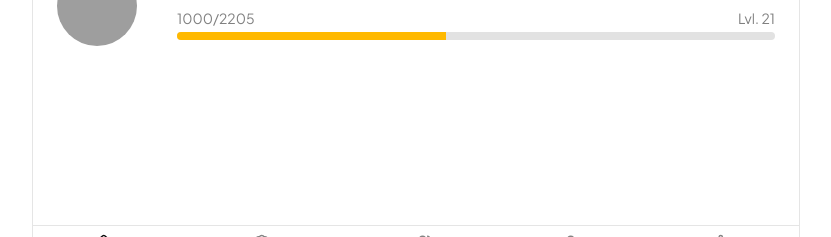
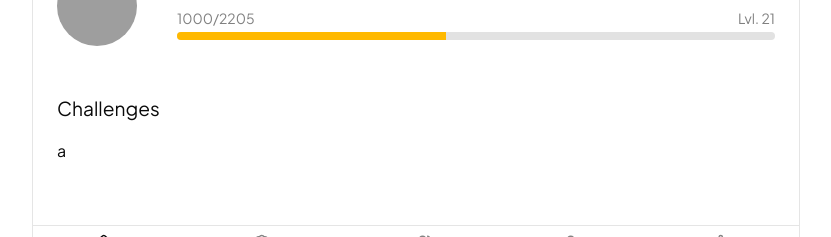
Before and after one commit to soranonvalid/kodelingo-web, a React (Vite) app: page / in a window 1280 px wide. Shown: the part 516-753 px from the top of the page, without its empty margins (224-1055 px from the left). Built offline with nearby package versions, Linux system fonts and the light colour scheme; no server answers; grey boxes are pictures that could not be loaded.

Commit message:
home ui mid 2

```diff
--- /dev/null
+++ b/src/components/ui/sectionHead.tsx
@@ -0,0 +1,38 @@
+import { ArrowRight } from "lucide-react";
+import type { ReactNode } from "react";
+import { useNavigate } from "react-router-dom";
+
+interface props {
+  children: ReactNode;
+  title: string | number;
+  path?: string;
+  fx?: boolean;
+}
+
+const SectionHead = ({ children, fx = false, title, path }: props) => {
+  const navigate = useNavigate();
+  return (
+    <section className="py-6 flex flex-col gap-4 w-full">
+      <div
+        onClick={
+          path
+            ? () => {
+                navigate(path);
+              }
+            : undefined
+        }
+        className={`flex items-center gap-5  transition-smooth ${
+          fx && "cursor-pointer opacity-75 hover:opacity-100"
+        }`}
+      >
+        <h1 className="text-[1.2rem]">{title}</h1>
+        {path && <ArrowRight strokeWidth={1.5} />}
+      </div>
+      <div className="flex sm:flex-row flex-col gap-2 sm:gap-10 items-center w-full">
+        {children}
+      </div>
+    </section>
+  );
+};
+
+export default SectionHead;
--- a/src/pages/LandingPage.tsx
+++ b/src/pages/LandingPage.tsx
@@ -4,6 +4,7 @@ import { ArrowRight, User } from "lucide-react";
 import { useNavigate } from "react-router-dom";
 import { motion } from "framer-motion";
 import InfoCard from "@/components/ui/infoCard";
+import SectionHead from "@/components/ui/sectionHead";
 
 const user = {
   photoURL:
@@ -50,17 +51,8 @@ const LandingPage = () => {
           <InfoCard footer="Card 3">140</InfoCard>
           <InfoCard footer="Card 4">180</InfoCard>
         </section>
-        <section className="py-6 flex flex-col gap-4">
-          <div
-            onClick={() => {
-              navigate("/r");
-            }}
-            className="flex items-center gap-5 opacity-75 hover:opacity-100 transition-smooth cursor-pointer"
-          >
-            <h1 className="text-[1.2rem]">Profile</h1>
-            <ArrowRight strokeWidth={1.5} />
-          </div>
-          <div className="flex sm:flex-row flex-col gap-2 sm:gap-10 items-center">
+        <SectionHead title={"Profile"} fx={true} path="/r">
+          <div className="flex sm:flex-row flex-col gap-2 sm:gap-10 items-center w-full">
             <Avatar
               onClick={() => {
                 navigate("/r");
@@ -102,7 +94,10 @@ const LandingPage = () => {
               </div>
             </div>
           </div>
-        </section>
+        </SectionHead>
+        <SectionHead title={"Challenges"}>
+          <div className="">a</div>
+        </SectionHead>
       </main>
     </PageLayout>
   );
```
Also changed, not shown: 1 other file (tests, documents, lock files or other folders).
